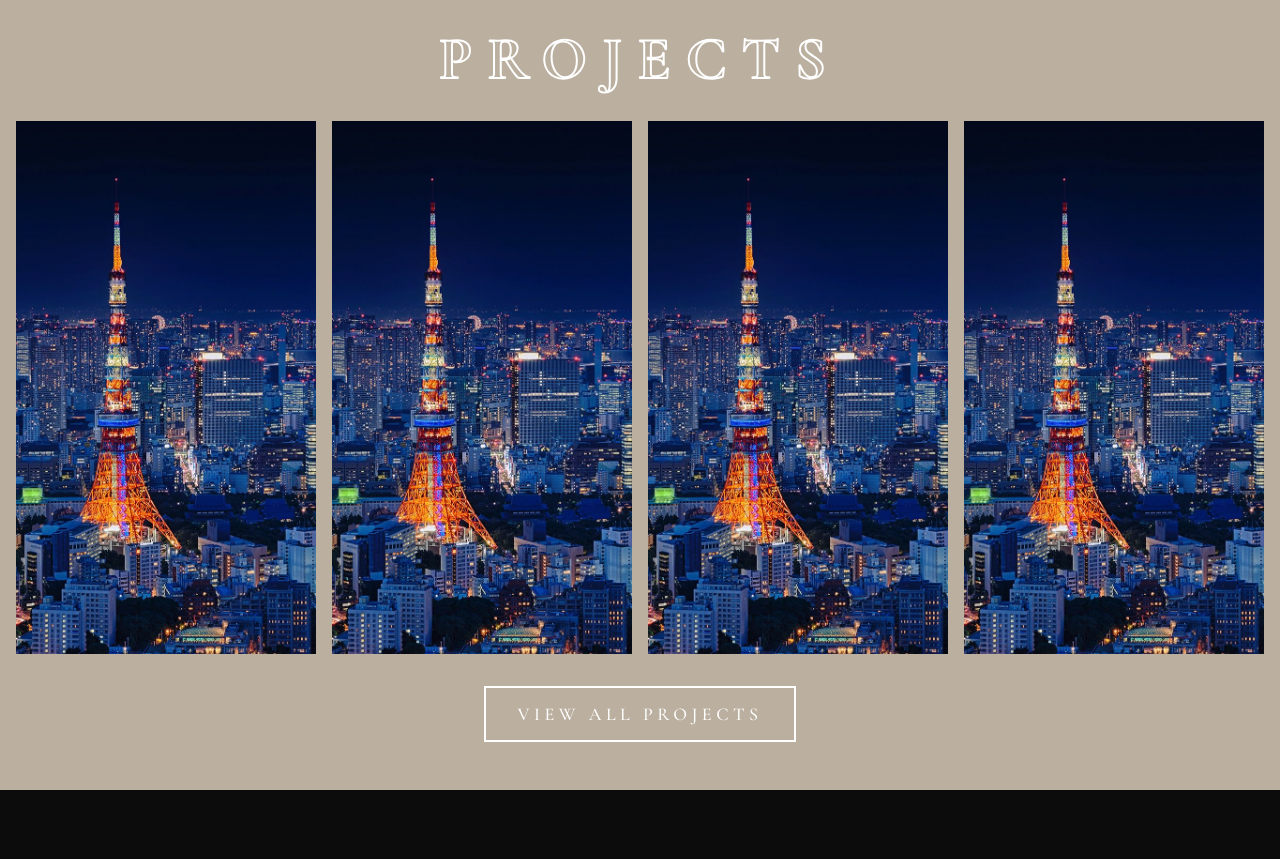
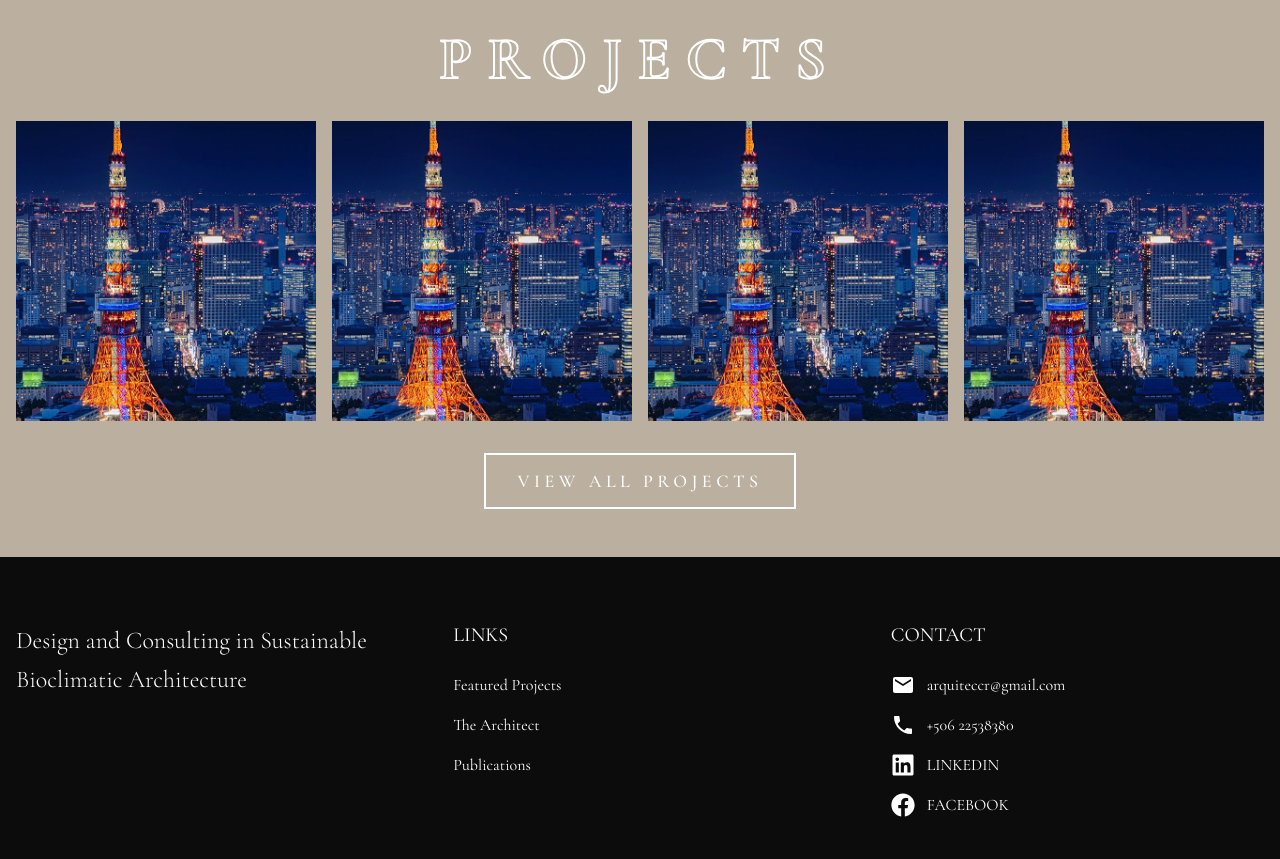
Before and after one commit to botflowlab/AndresCastroWebsite, a React (Vite) app: page / in a window 1280 px wide. Shown: the part 1840-2699 px from the top of the page. Built offline with nearby package versions, Linux system fonts and the light colour scheme; a web font is replaced by a local one.

Commit message:
Updated ProjectsSection.jsx

```diff
--- a/src/components/sections/ProjectsSection.jsx
+++ b/src/components/sections/ProjectsSection.jsx
@@ -41,11 +41,11 @@ function ProjectsSection() {
               className="absolute top-0 left-0 w-full h-full object-cover transition-transform duration-300 hover:scale-125"
             />
           </div>
-          <div className="w-full aspect-square relative overflow-hidden">
+          <div className="relative w-full pb-[100%] overflow-hidden">
             <img
               src="/images/placeholder.jpg"
-              alt="Project 4"
-              className="w-full h-full object-cover transition-transform duration-300 hover:scale-125"
+              alt="Project 1"
+              className="absolute top-0 left-0 w-full h-full object-cover transition-transform duration-300 hover:scale-125"
             />
           </div>
         </div>
```
